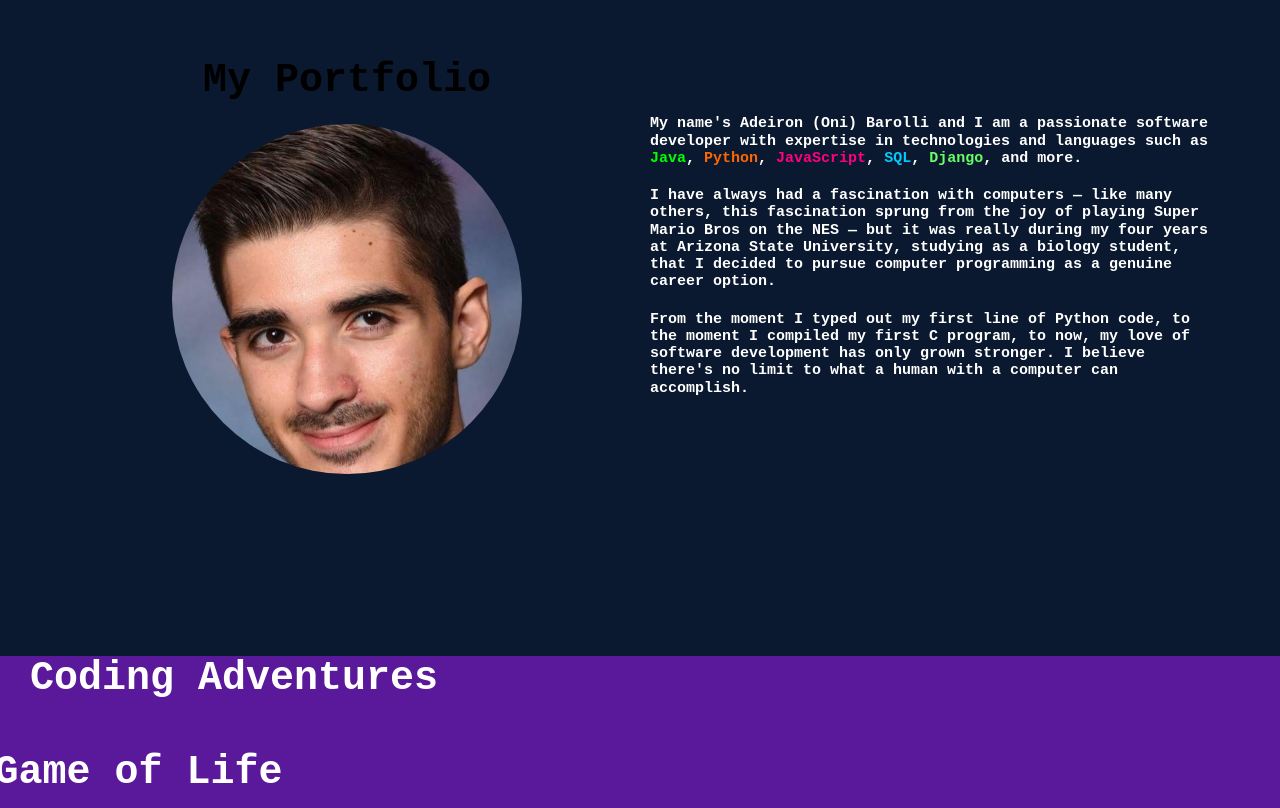
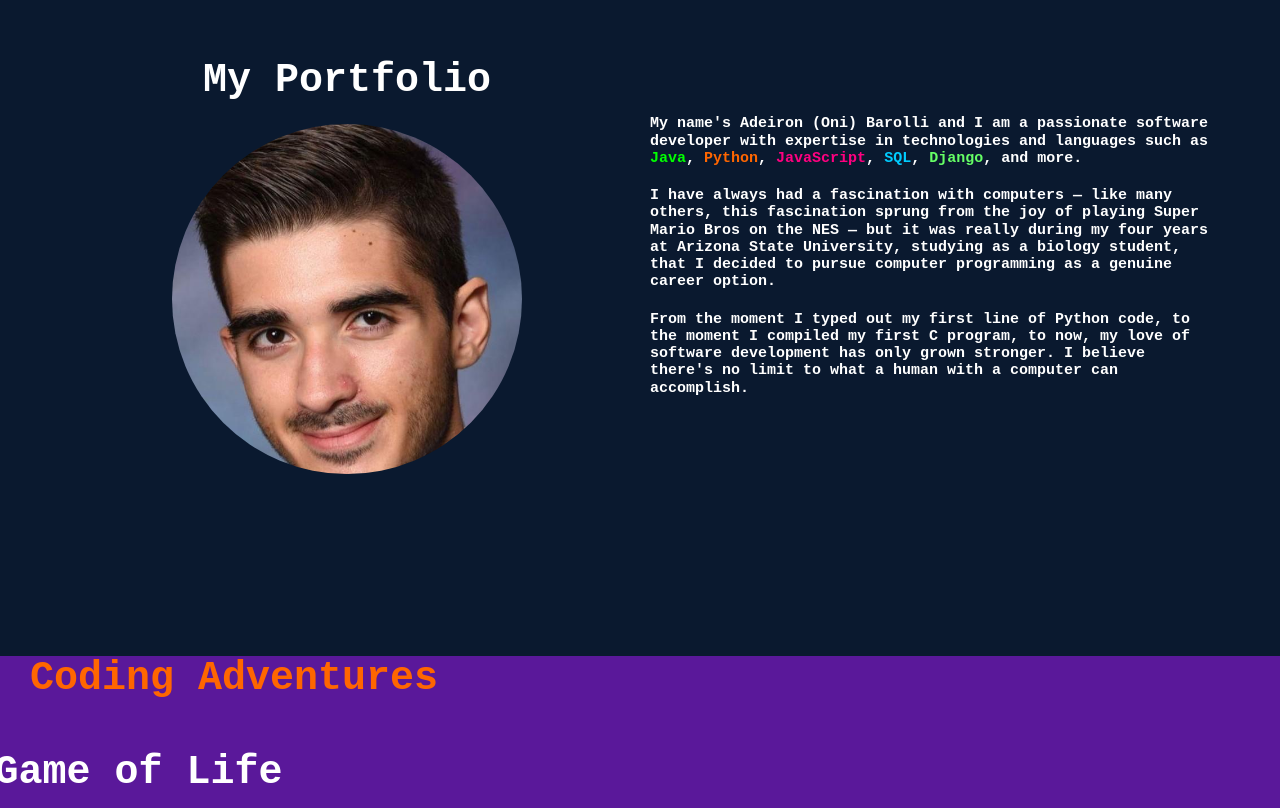
Before and after one commit to abarolli/Portfolio, a React (Vite) app: page / in a window 1280 px wide. Shown: the part 144-952 px from the top of the page. Built offline with nearby package versions, Linux system fonts and the light colour scheme.

Commit message:
Updated styles

```diff
--- a/src/index.css
+++ b/src/index.css
@@ -3,13 +3,14 @@ html {
 }
 
 #root {
+  color: var(--text);
   overflow: visible;
   --mainTheme: #0a192f;
   --accents: #00aeef;
   --text: #ffffff;
   --secondary: #eaeaea;
   --buttons: #18a999;
-  --subtleAccents: #5a189a;
+  --brightPurple: #5a189a;
   --brightNeonGreen: #00ff00;
   --cyberLime: #66ff66;
   --deepEmerald: #008800;
@@ -103,5 +104,10 @@ a {
 }
 
 .coding-adventures-header {
-  color: white;
+  color: var(--cyberOrange);
 }
+
+.hoverable--grow:hover {
+  transition-duration: 200ms;
+  transform: scale(1.1);
+}
```
